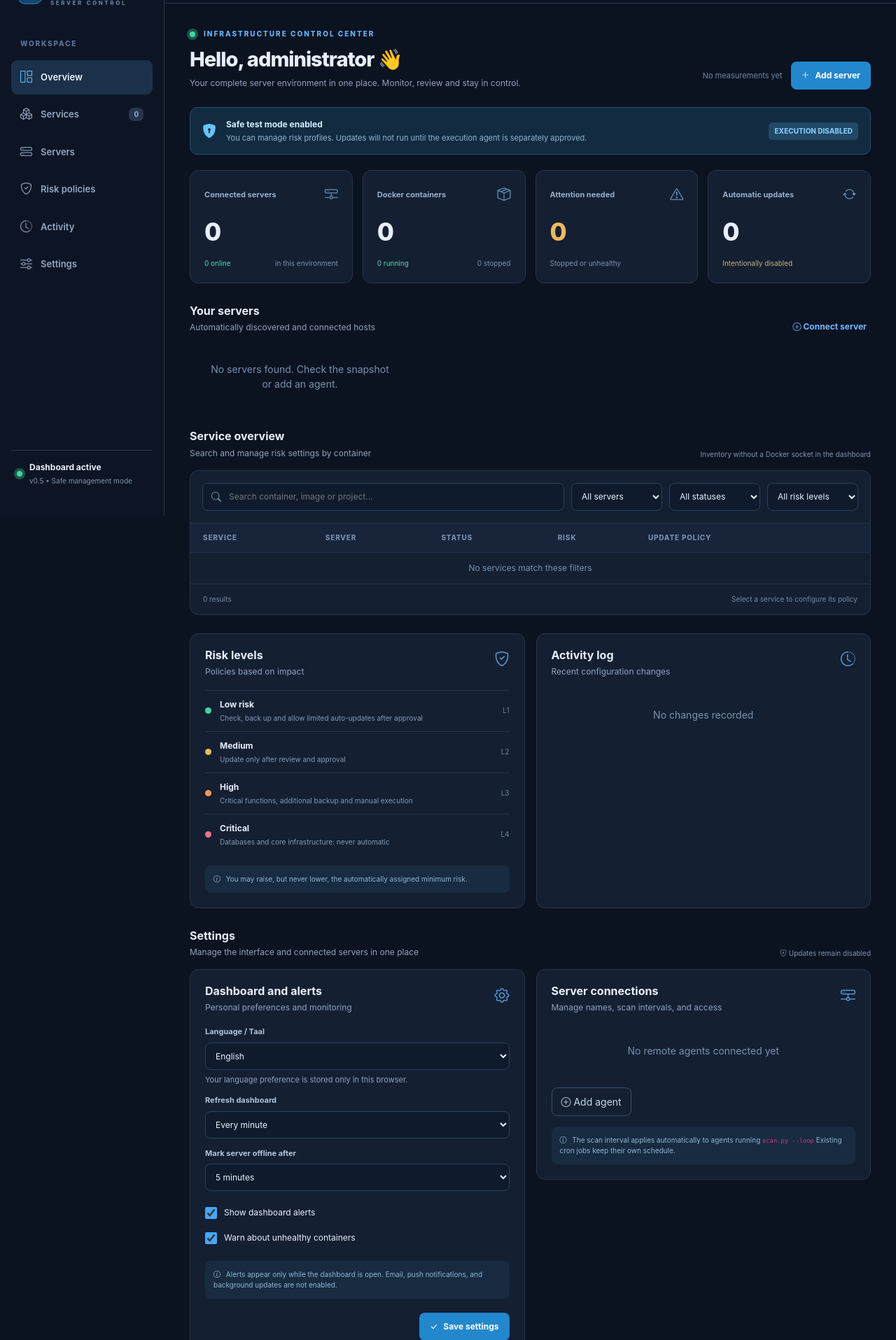
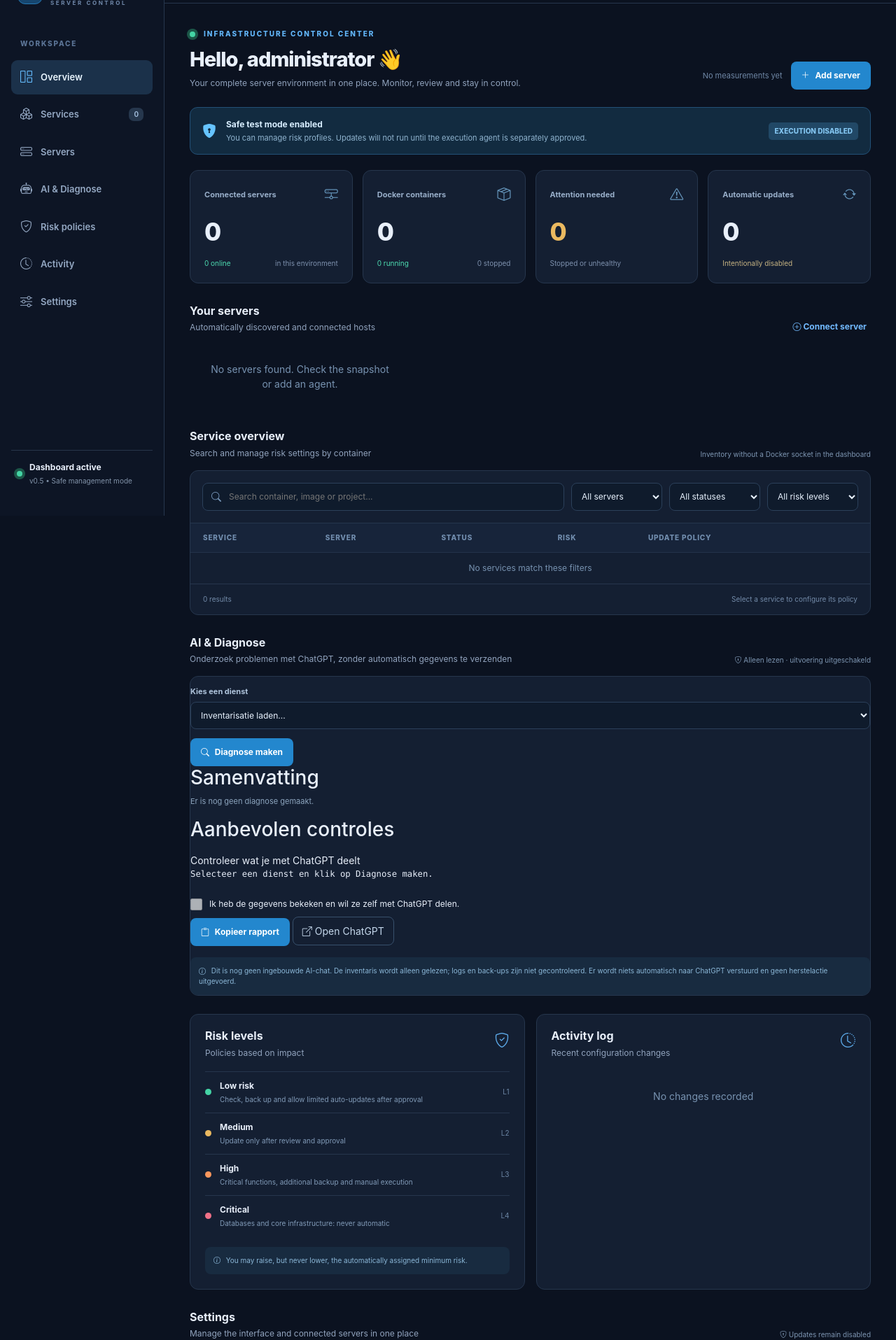
Before and after one commit to Evert-67/MCP, a Python web app: template dashboard/templates/index.html in a window 1280 px wide. Shown: the part 63-1978 px from the top of the page at 70% size. Run offline with Jinja, Linux system fonts and the light colour scheme; the template is opened without the code that fills it, so the values that code supplies are empty.

Commit message:
feat(v0.6): add dedicated AI & Diagnose UI with consent-based sharing

```diff
--- a/dashboard/templates/index.html
+++ b/dashboard/templates/index.html
@@ -13,6 +13,7 @@
     <a class="nav-link-custom active" href="#overview"><i class="bi bi-grid-1x2"></i> Overzicht</a>
     <a class="nav-link-custom" href="#services"><i class="bi bi-boxes"></i> Diensten <span class="nav-count" id="nav-count">—</span></a>
     <a class="nav-link-custom" href="#servers"><i class="bi bi-hdd-stack"></i> Servers</a>
+    <a class="nav-link-custom" href="#diagnose"><i class="bi bi-robot"></i> AI &amp; Diagnose</a>
     <a class="nav-link-custom" href="#risk"><i class="bi bi-shield-check"></i> Risicobeleid</a>
     <a class="nav-link-custom" href="#activity"><i class="bi bi-clock-history"></i> Activiteit</a>
     <a class="nav-link-custom" href="#settings"><i class="bi bi-sliders"></i> Instellingen</a>
@@ -28,6 +29,33 @@
       <div class="server-grid" id="server-list"><div class="loading">Servergegevens laden...</div></div>
       <div class="section-head" id="services"><div><h2>Dienstenoverzicht</h2><p>Doorzoek en beheer risico-instellingen per container</p></div><span class="small-muted">Inventarisatie zonder Docker-socket in het dashboard</span></div>
       <div class="panel"><div class="filterbar"><div class="search"><i class="bi bi-search"></i><input id="search" placeholder="Zoek container, image of project..." autocomplete="off"></div><select id="filter-server" class="filter-select"><option value="">Alle servers</option></select><select id="filter-status" class="filter-select"><option value="">Alle statussen</option><option value="running">Actief</option><option value="stopped">Gestopt</option></select><select id="filter-risk" class="filter-select"><option value="">Alle risico's</option><option value="low">Laag</option><option value="medium">Middel</option><option value="high">Hoog</option><option value="critical">Kritiek</option></select></div><div class="table-responsive"><table class="services-table"><thead><tr><th>DIENST</th><th>SERVER</th><th>STATUS</th><th>RISICO</th><th>UPDATEBELEID</th><th></th></tr></thead><tbody id="service-rows"><tr><td colspan="6" class="loading">Containers laden...</td></tr></tbody></table></div><div class="table-foot"><span id="results-count">— resultaten</span><span>Klik op een dienst om het beleid in te stellen</span></div></div>
+      <div class="section-head" id="diagnose"><div><h2>AI &amp; Diagnose</h2><p>Onderzoek problemen met ChatGPT, zonder automatisch gegevens te verzenden</p></div><span class="small-muted"><i class="bi bi-shield-lock"></i> Alleen lezen · uitvoering uitgeschakeld</span></div>
+      <section class="panel diagnosis-panel" aria-label="AI &amp; Diagnose">
+        <div class="diagnosis-grid">
+          <div>
+            <div class="form-row">
+              <label for="diagnose-service">Kies een dienst</label>
+              <select class="form-field" id="diagnose-service" disabled><option>Inventarisatie laden...</option></select>
+            </div>
+            <button type="button" class="primary-btn" id="diagnose-make" disabled><i class="bi bi-search"></i> Diagnose maken</button>
+            <h3 class="diagnosis-subhead">Samenvatting</h3>
+            <p class="helper" id="diagnose-summary">Er is nog geen diagnose gemaakt.</p>
+            <h3 class="diagnosis-subhead">Aanbevolen controles</h3>
+            <ul class="diagnosis-checks" id="diagnose-checks"></ul>
+          </div>
+          <div>
+            <label class="diagnosis-label" for="diagnose-output">Controleer wat je met ChatGPT deelt</label>
+            <pre id="diagnose-output" class="diagnosis-output" tabindex="0">Selecteer een dienst en klik op Diagnose maken.</pre>
+            <label class="settings-switch"><input type="checkbox" id="diagnose-consent" disabled> Ik heb de gegevens bekeken en wil ze zelf met ChatGPT delen.</label>
+            <div class="diagnosis-actions">
+              <button class="primary-btn" type="button" id="diagnose-copy" disabled><i class="bi bi-clipboard"></i> Kopieer rapport</button>
+              <button class="secondary-btn" type="button" id="diagnose-open-chatgpt" disabled><i class="bi bi-box-arrow-up-right"></i> Open ChatGPT</button>
+            </div>
+            <p class="diagnosis-feedback" id="diagnose-feedback" role="status" aria-live="polite"></p>
+            <div class="panel-note"><i class="bi bi-info-circle"></i> Dit is nog geen ingebouwde AI-chat. De inventaris wordt alleen gelezen; logs en back-ups zijn niet gecontroleerd. Er wordt niets automatisch naar ChatGPT verstuurd en geen herstelactie uitgevoerd.</div>
+          </div>
+        </div>
+      </section>
       <div class="two-col"><section class="panel side-panel" id="risk"><div class="panel-title"><div><h2>Risicolagen</h2><p>Een beleid dat rekening houdt met impact</p></div><i class="bi bi-shield-check section-icon"></i></div><div class="risk-item"><span class="risk-dot low"></span><div><strong>Laag risico</strong><small>Controleer, back-up en beperkte auto-updates na vrijgave</small></div><span class="risk-code">L1</span></div><div class="risk-item"><span class="risk-dot medium"></span><div><strong>Middel</strong><small>Update pas na beoordeling en goedkeuring</small></div><span class="risk-code">L2</span></div><div class="risk-item"><span class="risk-dot high"></span><div><strong>Hoog</strong><small>Kritieke functies, extra back-up en handmatige uitvoering</small></div><span class="risk-code">L3</span></div><div class="risk-item"><span class="risk-dot critical"></span><div><strong>Kritiek</strong><small>Databases en kerninfrastructuur: niet automatisch</small></div><span class="risk-code">L4</span></div><div class="panel-note"><i class="bi bi-info-circle"></i> Het automatische minimumrisico kun je verhogen, maar niet verlagen.</div></section><section class="panel side-panel" id="activity"><div class="panel-title"><div><h2>Activiteitenlog</h2><p>Laatste configuratiewijzigingen</p></div><i class="bi bi-clock-history section-icon"></i></div><div id="events" class="events"><div class="loading">Activiteit laden...</div></div></section></div>
 
       <div class="section-head" id="settings"><div><h2>Instellingen</h2><p>Beheer de webinterface en aangesloten servers op één plek</p></div><span class="small-muted"><i class="bi bi-shield-lock"></i> Updates blijven geblokkeerd</span></div>
@@ -65,5 +93,6 @@
 <div class="overlay" id="overlay" hidden><div class="modal-shell"><div class="modal-head"><div><div class="eyebrow">CODEPUG CONTROL CENTER</div><h2 id="modal-title">Instellingen</h2></div><button id="close-modal" class="icon-btn"><i class="bi bi-x-lg"></i></button></div><div id="modal-content"></div></div></div>
 <div id="toast" class="toast-custom" hidden></div>
 <script src="/static/i18n.js"></script>
+<script src="/static/diagnose.js"></script>
 <script src="/static/app.js"></script>
 </body></html>
```
